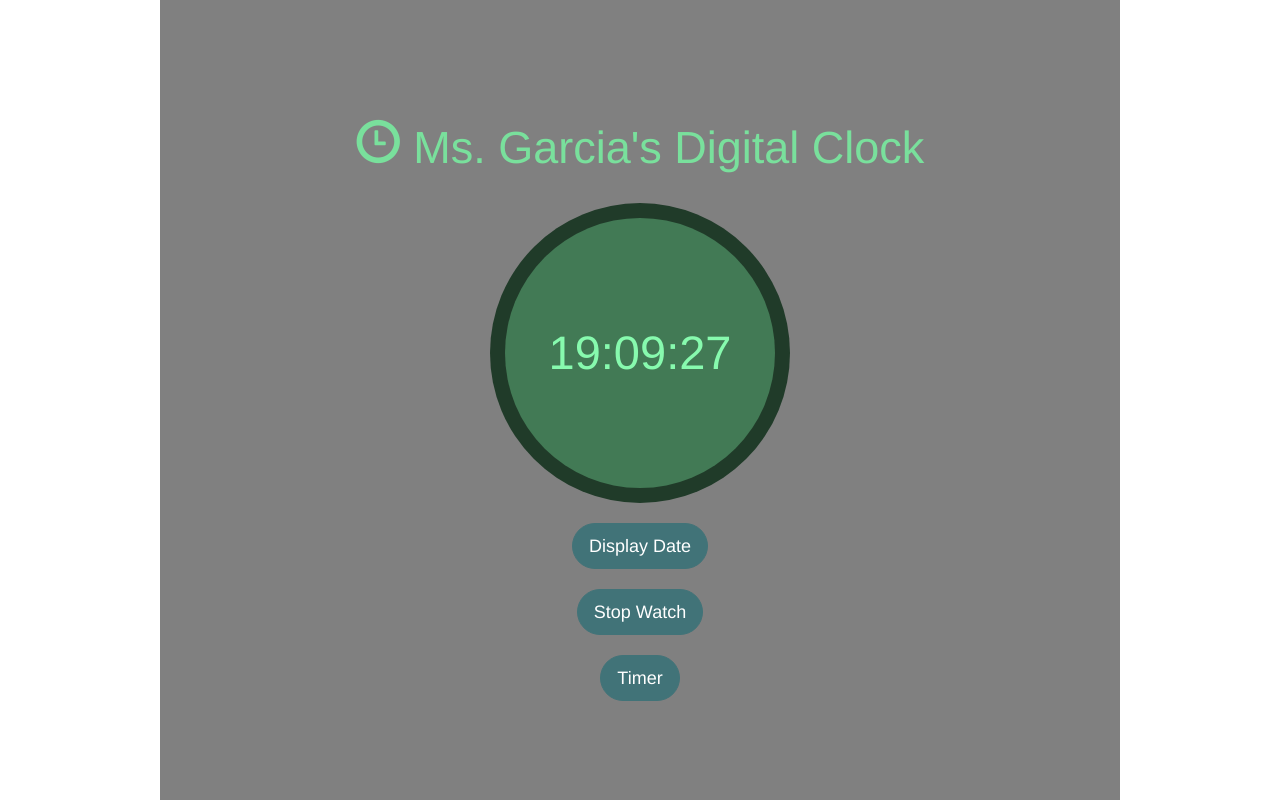
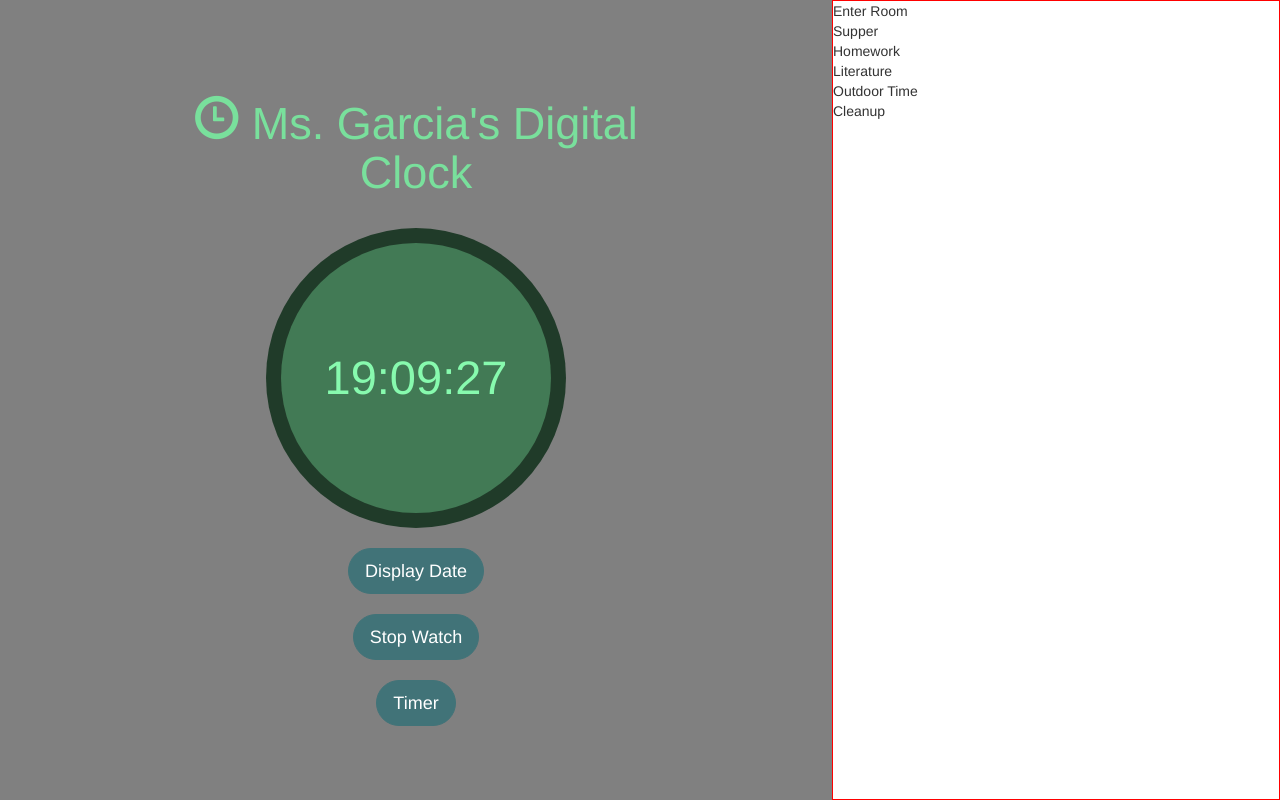
Before and after one commit to karen-edith/clock, a React (Create React App) app in the folder digclock/: page / in a window 1280 px wide. Built offline with nearby package versions, Linux system fonts and the light colour scheme.

Commit message:
added weekly schedule section

```diff
--- a/digclock/src/App.css
+++ b/digclock/src/App.css
@@ -1,11 +1,18 @@
-.container{
-  width: 75%;
-  margin: 0 auto;
+.container {
+  width: 65%;
   height: 100vh;
   background-color:#808080;
+  float:left;
   display: flex;
   flex-direction: column;
   justify-content: center;
+}
+
+.schedule{
+  width: 35%;
+  float: right;
+  border: 1px solid red;
+  height: 100vh;
 }
 
 .tfont{
@@ -63,7 +70,6 @@
 .btns{
   text-align: center;
   margin: 0 auto;
-  display: inline-block;
 
 }
 
--- a/digclock/src/App.jsx
+++ b/digclock/src/App.jsx
@@ -21,7 +21,10 @@ class App extends Component {
       lzsec:'',
       isDateOn: 'Display Date',
       swMode:false,
-      tmode: false
+      tmode: false,
+      monWedSched: ['Enter Room', 'Supper', 'Homework', 'Literature', 'Outdoor Time', 'Cleanup'],
+      tueThurSched: ['Enter Room', 'Supper', 'Homework', 'Enrichment', 'Cleanup'],
+      friSched: ['Enter Room', 'Outdoor Time', 'Supper', 'Homework', 'Individual Meetings with Ms. Garcia', 'Fun Friday Activities', 'outdoor Time', 'Cleanup' ]
     }
   }
 
@@ -309,6 +312,7 @@ class App extends Component {
   render(){
     if (this.state.swMode) {
       return(
+        <div>
           <div className="container">
             <div className='title'> <h3 className='tfont'> <Glyphicon glyph='time'/> Ms. Garcia's Digital Clock </h3> </div>
             <div className='digitalwatchouter'>
@@ -322,9 +326,42 @@ class App extends Component {
               <Button bsSize='large' className='tbtn' onClick = {() =>{this.stopStopWatch()}}> Stop </Button>
             </div>
           </div>
+          <div className = 'schedule'>
+            {
+              ((this.state.dayWeek === 'Sat') || (this.state.dayWeek === 'Wed'))
+              ?
+              (this.state.monWedSched.map((item, index) => {
+                return (
+                  <div key ={index}> {item} </div>
+                )
+              }))
+              :
+              (((this.state.dayWeek === 'Tue') || (this.state.dayWeek === 'Thu'))
+              ?
+              (this.state.tueThurSched.map((item, index) => {
+                return (
+                  <div key ={index}> {item} </div>
+                )
+              }))
+              :
+              ((this.state.dayWeek ==='Fri')
+              ?
+              (this.state.friSched.map((item, index) => {
+                return (
+                  <div key ={index}> {item} </div>
+                )
+              }))
+              :
+              (<div> Off Day </div>)))
+            }
+          </div>
+        </div>
+
+
       )
     } else if (this.state.tmode) {
       return(
+        <div>
           <div className="container">
             <div className='title'> <h3 className='tfont'> <Glyphicon glyph='time'/> Ms. Garcia's Digital Clock </h3> </div>
             <div className='digitalwatchouter'>
@@ -343,10 +380,42 @@ class App extends Component {
               <Button bsSize='large' className='tbtn' onClick = {() =>{this.stopTimer()}}> Stop </Button>
             </div>
           </div>
+          <div className = 'schedule'>
+            {
+              ((this.state.dayWeek === 'Sat') || (this.state.dayWeek === 'Wed'))
+              ?
+              (this.state.monWedSched.map((item, index) => {
+                return (
+                  <div key ={index}> {item} </div>
+                )
+              }))
+              :
+              (((this.state.dayWeek === 'Tue') || (this.state.dayWeek === 'Thu'))
+              ?
+              (this.state.tueThurSched.map((item, index) => {
+                return (
+                  <div key ={index}> {item} </div>
+                )
+              }))
+              :
+              ((this.state.dayWeek ==='Fri')
+              ?
+              (this.state.friSched.map((item, index) => {
+                return (
+                  <div key ={index}> {item} </div>
+                )
+              }))
+              :
+              (<div> Off Day </div>)))
+            }
+          </div>
+        </div>
+
       )
 
     } else if (!this.state.swMode && !this.state.tmode){
       return(
+        <div>
           <div className="container">
             <div className='title'> <h3 className='tfont'> <Glyphicon glyph='time'/> Ms. Garcia's Digital Clock </h3> </div>
             <div className='digitalwatchouter'>
@@ -377,6 +446,37 @@ class App extends Component {
                 <Button bsSize='large' className='tbtn' onClick={()=>{this.handleClickTimer()}}> Timer </Button>
               </div>
           </div>
+          <div className = 'schedule'>
+            {
+              ((this.state.dayWeek === 'Sat') || (this.state.dayWeek === 'Wed'))
+              ?
+              (this.state.monWedSched.map((item, index) => {
+                return (
+                  <div key ={index}> {item} </div>
+                )
+              }))
+              :
+              (((this.state.dayWeek === 'Tue') || (this.state.dayWeek === 'Thu'))
+              ?
+              (this.state.tueThurSched.map((item, index) => {
+                return (
+                  <div key ={index}> {item} </div>
+                )
+              }))
+              :
+              ((this.state.dayWeek ==='Fri')
+              ?
+              (this.state.friSched.map((item, index) => {
+                return (
+                  <div key ={index}> {item} </div>
+                )
+              }))
+              :
+              (<div> Off Day </div>)))
+            }
+          </div>
+        </div>
+
       )
     }
 
```
Lines whose indentation alone changed are shown as unchanged.
